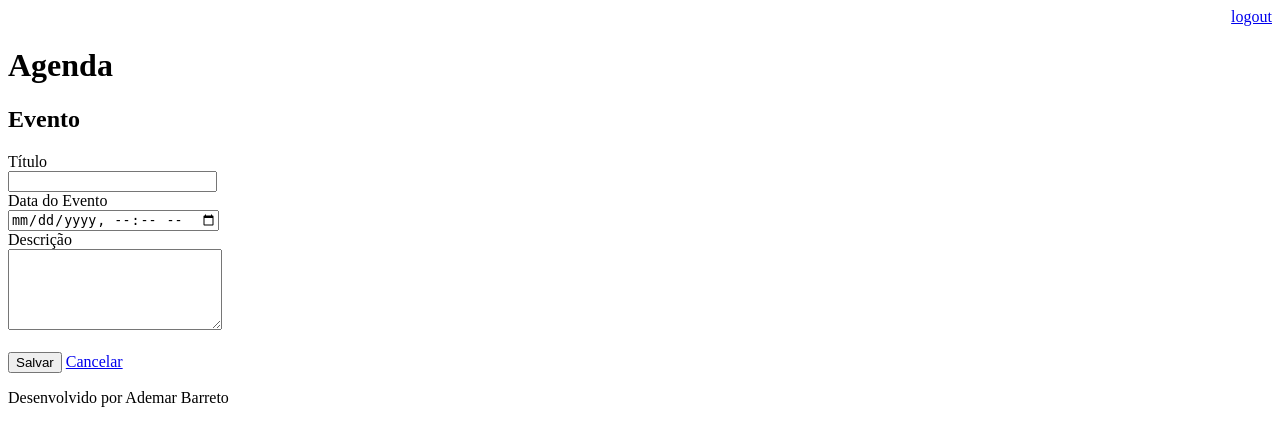
After one commit to ademarbarreto/agenda, a Django app: page /agenda/evento/ in a window 1280 px wide. The commit adds this page. Shown: the top 446 px of the page. Run offline with Django 3.2, Linux system fonts and the light colour scheme; a user stored in the database is signed in.

Commit message:
Incluindo templates para inserção da agenda. Incluindo arqivo .gitignore para ignorar compilados

```diff
--- a/agenda/urls.py
+++ b/agenda/urls.py
@@ -21,6 +21,8 @@ from django.views.generic import RedirectView
 urlpatterns = [
     path('admin/', admin.site.urls),
     path('agenda/',views.lista_eventos),
+    path('agenda/evento/',views.evento),
+    path('agenda/evento/submit', views.submit_evento),
 #   path('', views.index)
     path('',RedirectView.as_view(url='/agenda/')),
     path('login/', views.login_user),
--- a/core/views.py
+++ b/core/views.py
@@ -36,3 +36,17 @@ def lista_eventos(request):
     evento = Evento.objects.filter(usuario=usuario)
     dados= {'eventos':evento}
     return render(request,'agenda.html',dados)
+
+@login_required(login_url='/login/')
+def evento(request):
+    return render(request, 'evento.html')
+
+@login_required(login_url='/login/')
+def submit_evento(request):
+    if (request.POST):
+        titulo = request.POST.get('titulo')
+        data_evento = request.POST.get('data_evento')
+        descricao = request.POST.get('descricao')
+        usuario = request.user
+        Evento.objects.create(titulo=titulo, data_evento=data_evento, descricao=descricao,usuario=usuario)
+    return redirect('/')
--- a/templates/agenda.html
+++ b/templates/agenda.html
@@ -3,6 +3,9 @@
 {% block content %}
 
     <h2>Agendamentos</h2>
+    <a href="evento/"
+        <button>Novo Evento</button>
+    </a>
     <ul style="font-size: 18px">
         {% for evento in eventos %}
             <li>{{ evento.titulo }} - {{ evento.get_data_evento }}</li>
--- /dev/null
+++ b/templates/evento.html
@@ -0,0 +1,25 @@
+{% extends "model-page.html" %}
+
+{% block    content %}
+
+<h2>Evento</h2>
+
+<form action="submit" method="POST">{% csrf_token %}
+    <label>Título</label>
+    <br>
+    <input type="text" name="titulo" size="23">
+    <br>
+    <label>Data do Evento</label>
+    <br>
+    <input type="datetime-local" name="data_evento">
+    <br>
+    <label>Descrição</label>
+    <br>
+    <textarea name="descricao" rows="5" cols="24"></textarea>
+    <br><br>
+    <button type="submit">Salvar</button>
+    <a href="/"
+        <button type="button">Cancelar</button>
+    </a>
+</form>
+{% endblock %}
```
Also changed, not shown: db.sqlite3, 1 other file.
